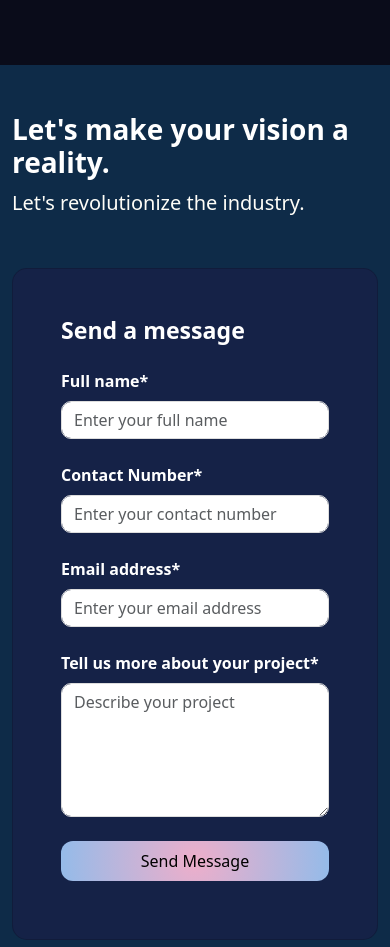
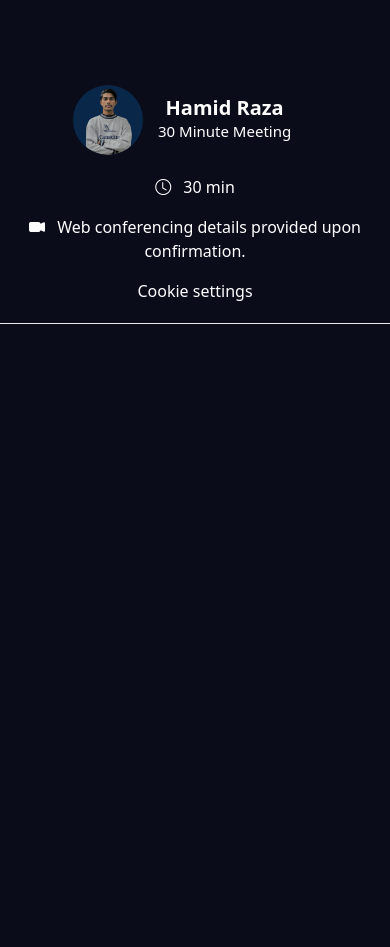
Before and after one commit to Ch-HamidRaza/HamidPortfolio.com, a plain HTML site: page index.html in a window 390 px wide. Shown: the part 6072-7019 px from the top of the page. Drawn offline with nearby package versions, Linux system fonts and the light colour scheme; a script that the page names is missing.

Commit message:
Add files via upload

```diff
--- a/index.html
+++ b/index.html
@@ -9,6 +9,7 @@
     <link rel="stylesheet" href="https://cdnjs.cloudflare.com/ajax/libs/font-awesome/6.0.0/css/all.min.css">
     <link href="https://cdn.rawgit.com/michalsnik/aos/2.1.1/dist/aos.css" rel="stylesheet">
     <script type="text/javascript" src="https://cdn.emailjs.com/dist/email.min.js"></script>
+    <link rel="stylesheet" href="https://cdnjs.cloudflare.com/ajax/libs/bootstrap-icons/1.10.0/font/bootstrap-icons.min.css">
     <link rel="stylesheet" href="style.css">
 </head>
 
@@ -404,6 +405,28 @@
         </div>
     </section>
 
+    <div class="meeting-container">
+        <div class="meeting-content">
+            <div class="left-section">
+                <div class="meeting-profile">
+                    <img src="images/hamid new-1.jpg" alt="Profile Picture" class="profile-img">
+                    <div class="profile-info">
+                        <h5>Hamid Raza</h5>
+                        <p>30 Minute Meeting</p>
+                    </div>
+                </div>
+                <p><i class="bi bi-clock me-2"></i> 30 min</p>
+                <p><i class="bi bi-camera-video-fill me-2"></i> Web conferencing details provided upon confirmation.</p>
+                <a href="#" class="text-decoration-none text-white">Cookie settings</a>
+            </div>
+            <!-- Right Section: Calendly Calendar -->
+            <div class="right-section">
+                <div class="calendly-inline-widget" data-url="https://calendly.com/hamidraza7437/30min" style="min-width:320px; height:600px;"></div>
+            </div>
+        </div>
+    </div>
+
+
     <section id="contact" class="py-5" style="background-color: #0e2b48;">
         <div class="container">
             <div class="row align-items-center">
@@ -447,15 +470,15 @@
     </section>
 
 
-
-
-
     <footer class="py-3" style="background-color: #0a0c1a;">
         <div class="container text-center">
             <p class="mb-0 text-light copyright-text">&copy; 2024 <b>Hamid Raza.</b>  The code is mine, the creativity is limitless. All Rights Reserved.</p>
         </div>
     </footer>
 
+
+
+    <script type="text/javascript" src="https://assets.calendly.com/assets/external/widget.js"></script>
     <script src="https://cdn.jsdelivr.net/npm/bootstrap@5.3.0/dist/js/bootstrap.bundle.min.js"></script>
     <script src="https://cdn.rawgit.com/michalsnik/aos/2.1.1/dist/aos.js"></script>
     <script>
--- a/style.css
+++ b/style.css
@@ -669,3 +669,101 @@ footer {
 .hammas{
     margin-right: -12%;
 }
+
+
+
+.meeting-container {
+    background-color:#0a0c1a;
+    /* border-radius: 20px; */
+    display: flex;
+    justify-content: center;
+    padding-bottom: 5%;
+    /* box-shadow: 0 8px 24px rgba(0, 0, 0, 0.1); */
+    /* max-width: 900px; */
+    overflow: hidden;
+    width: 100%;
+}
+
+.meeting-content {
+    display: flex;
+    flex-wrap: wrap;
+    padding: 30px;
+    justify-content: center;
+    align-items: center;
+    text-align: center;
+}
+
+.left-section {
+    flex: 1;
+    min-width: 300px;
+    padding-right: 30px;
+    border-right: 1px solid #faf1f1;
+}
+
+.right-section {
+    flex: 2;
+    min-width: 400px;
+    padding-left: 30px;
+    position: relative;
+}
+
+.meeting-profile {
+    display: flex;
+    align-items: center;
+    gap: 15px;
+    margin-bottom: 20px;
+}
+
+.profile-img {
+    border-radius: 50%;
+    width: 70px;
+    height: 70px;
+    object-fit: cover;
+}
+
+.profile-info {
+    color:white;
+}
+
+.profile-info h5 {
+    margin: 0;
+    font-weight: bold;
+}
+
+.profile-info p {
+    margin: 0;
+    font-size: 15px;
+}
+
+.ribbon {
+    position: absolute;
+    top: 10px;
+    right: 10px;
+    background-color: #333;
+    color: #fff;
+    padding: 5px 10px;
+    font-size: 12px;
+    transform: rotate(45deg);
+}
+
+@media (max-width: 768px) {
+    .meeting-content {
+        flex-direction: column;
+        padding: 20px;
+    }
+
+    .left-section {
+        padding-right: 0;
+        border-right: none;
+        border-bottom: 1px solid #eaeaea;
+        padding-bottom: 20px;
+    }
+
+    .right-section {
+        padding-left: 0;
+        margin-top: 20px;
+    }
+    .meeting-profile {
+        padding-left: 78px;
+    }
+}
```
